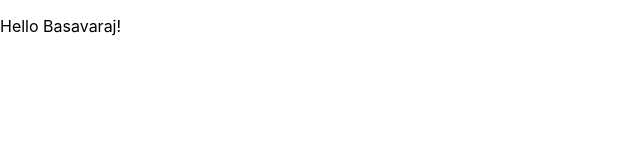
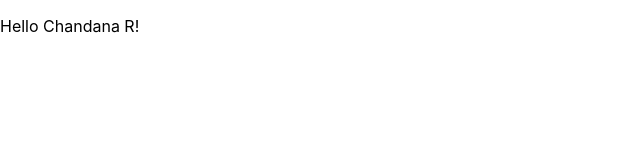
Before and after one commit to basavaraji/new-react-app, a React (Create React App) app: page / in a window 1280 px wide. Shown: the top 160 px of the page, without its empty margins (0-640 px from the left). Built offline with nearby package versions, Linux system fonts and the light colour scheme.

Commit message:
Change name from 'Basavaraj' to 'Chandana R'

```diff
--- a/src/App.js
+++ b/src/App.js
@@ -1,5 +1,5 @@
 function demo(){
-  const name = "Basavaraj"
+  const name = "Chandana R"
   return (<div>
     <p> Hello {name}!</p>
   </div>)
```
